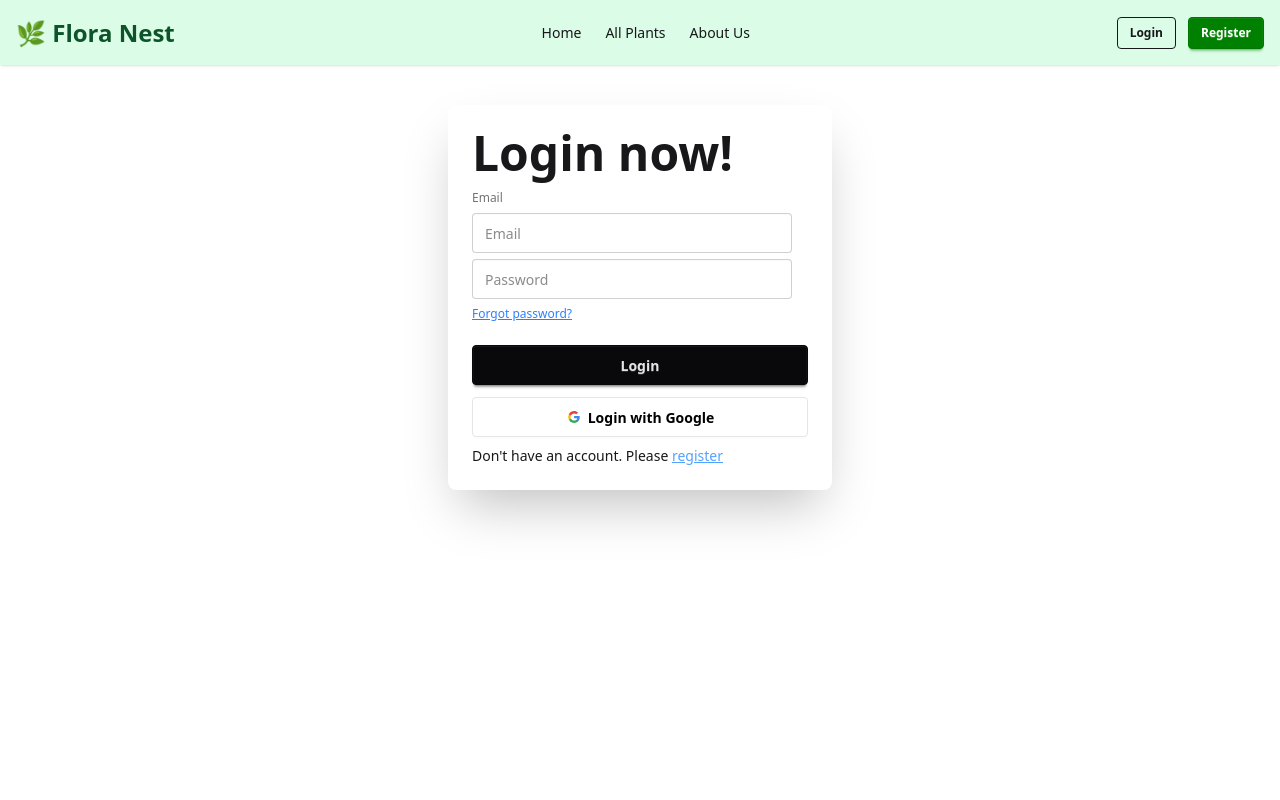
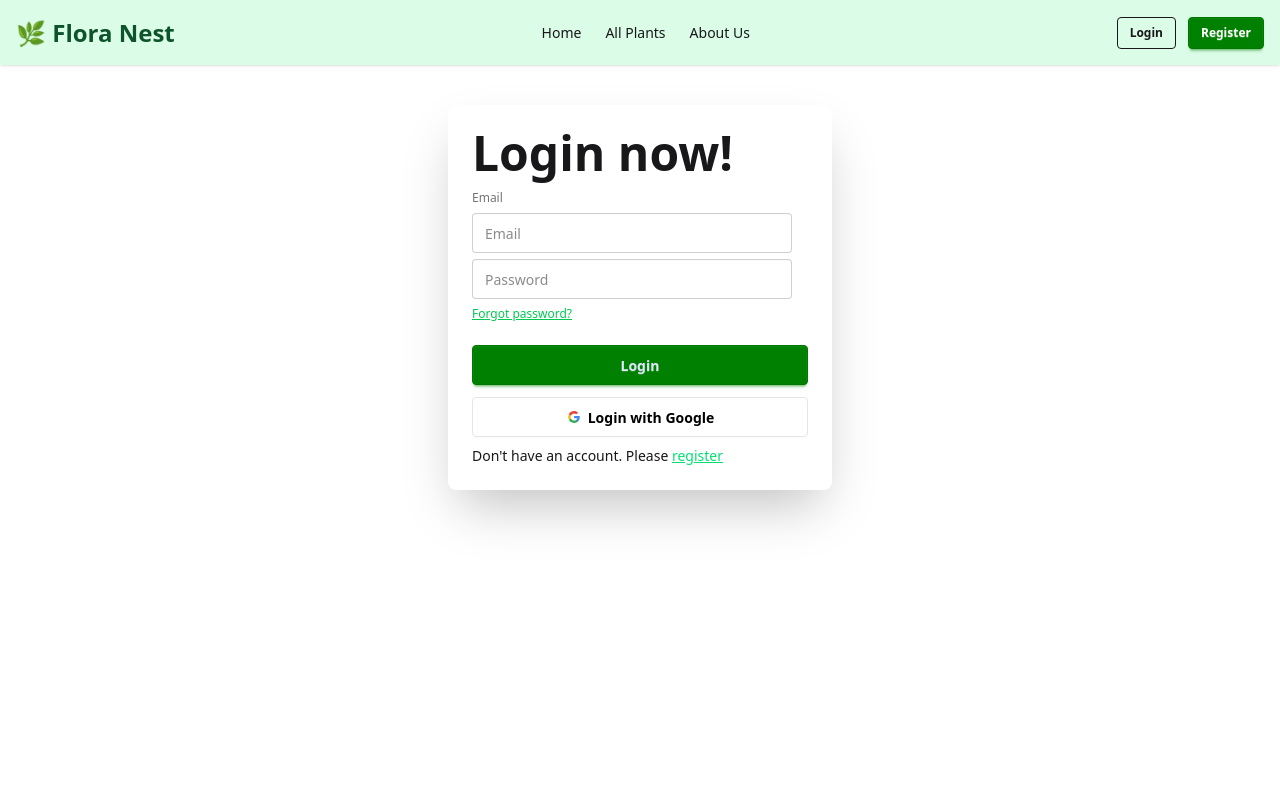
Before and after one commit to md-arifur-rahman09/flora-nest-client, a React (Vite) app: page /login in a window 1280 px wide. Shown: the top 800 px of the page. Built offline with nearby package versions, Linux system fonts and the light colour scheme; no server answers.

Commit message:
modify login and regsiter page

```diff
--- a/src/components/Login.jsx
+++ b/src/components/Login.jsx
@@ -84,15 +84,15 @@ const Login = () => {
             title="Password must contain at least one lowercase letter, one uppercase letter, and be at least 6 characters long."
             required
           />
-          <div><a onClick={handleForgetPassword} className="link link-hover underline text-blue-500">Forgot password?</a></div>
-          <button className="btn btn-neutral mt-4">Login</button>
+          <div><a onClick={handleForgetPassword} className="link link-hover underline text-green-500">Forgot password?</a></div>
+          <button className="btn btn-primary mt-4">Login</button>
         </form>
         {/* Google */}
-        <button onClick={handleGoogle} className="btn bg-white text-black border-[#e5e5e5]">
+        <button onClick={handleGoogle} className="btn bg-white text-black border-[#e5e5e5] hover:bg-green-200">
           <svg aria-label="Google logo" width="16" height="16" xmlns="http://www.w3.org/2000/svg" viewBox="0 0 512 512"><g><path d="m0 0H512V512H0" fill="#fff"></path><path fill="#34a853" d="M153 292c30 82 118 95 171 60h62v48A192 192 0 0190 341"></path><path fill="#4285f4" d="m386 400a140 175 0 0053-179H260v74h102q-7 37-38 57"></path><path fill="#fbbc02" d="m90 341a208 200 0 010-171l63 49q-12 37 0 73"></path><path fill="#ea4335" d="m153 219c22-69 116-109 179-50l55-54c-78-75-230-72-297 55"></path></g></svg>
           Login with Google
         </button>
-        <p>Don't have an account. Please <Link className='text-blue-400 underline' to='/register'>register</Link></p>
+        <p>Don't have an account. Please <Link className='text-green-400 underline' to='/register'>register</Link></p>
       </div>
     </div>
 
--- a/src/components/Navbar.jsx
+++ b/src/components/Navbar.jsx
@@ -84,7 +84,7 @@ const Navbar = () => {
             </>
           ) : (
             <>
-              <Link to="/login" className="btn btn-outline btn-sm">Login</Link>
+              <Link to="/login" className="btn btn-outline btn-sm hover:bg-green-200">Login</Link>
               <Link to="/register" className="btn btn-primary btn-sm text-white">Register</Link>
             </>
           )}
--- a/src/components/Register.jsx
+++ b/src/components/Register.jsx
@@ -87,14 +87,14 @@ const SignUp = () => {
           />
 
           <p className='text-red-500'>{error}</p>
-          <button className="btn btn-neutral mt-4">Register</button>
+          <button className="btn btn-primary mt-4">Register</button>
         </form>
         {/* Google */}
-        <button onClick={handleGoogle} className="btn bg-white text-black border-[#e5e5e5]">
+        <button onClick={handleGoogle} className="btn bg-white text-black border-[#e5e5e5] hover:bg-green-200">
           <svg aria-label="Google logo" width="16" height="16" xmlns="http://www.w3.org/2000/svg" viewBox="0 0 512 512"><g><path d="m0 0H512V512H0" fill="#fff"></path><path fill="#34a853" d="M153 292c30 82 118 95 171 60h62v48A192 192 0 0190 341"></path><path fill="#4285f4" d="m386 400a140 175 0 0053-179H260v74h102q-7 37-38 57"></path><path fill="#fbbc02" d="m90 341a208 200 0 010-171l63 49q-12 37 0 73"></path><path fill="#ea4335" d="m153 219c22-69 116-109 179-50l55-54c-78-75-230-72-297 55"></path></g></svg>
           Login with Google
         </button>
-        <p>Already have an account.<Link className='text-blue-400 underline' to='/login'> Login </Link> now</p>
+        <p>Already have an account.<Link className='text-green-400 underline' to='/login'> Login </Link> now</p>
       </div>
     </div>
   );
```
